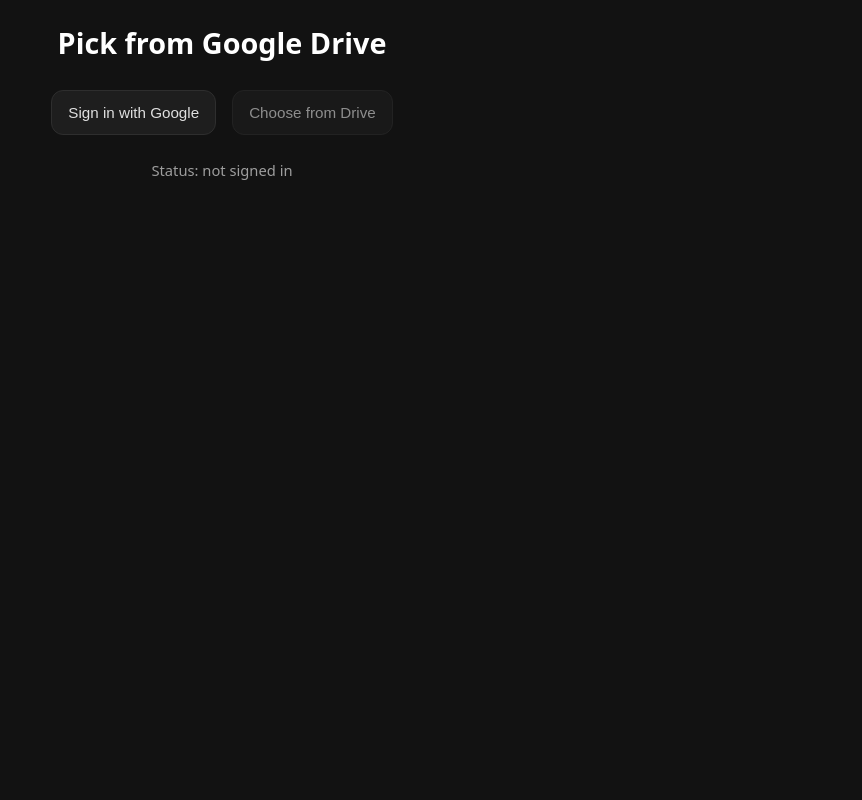
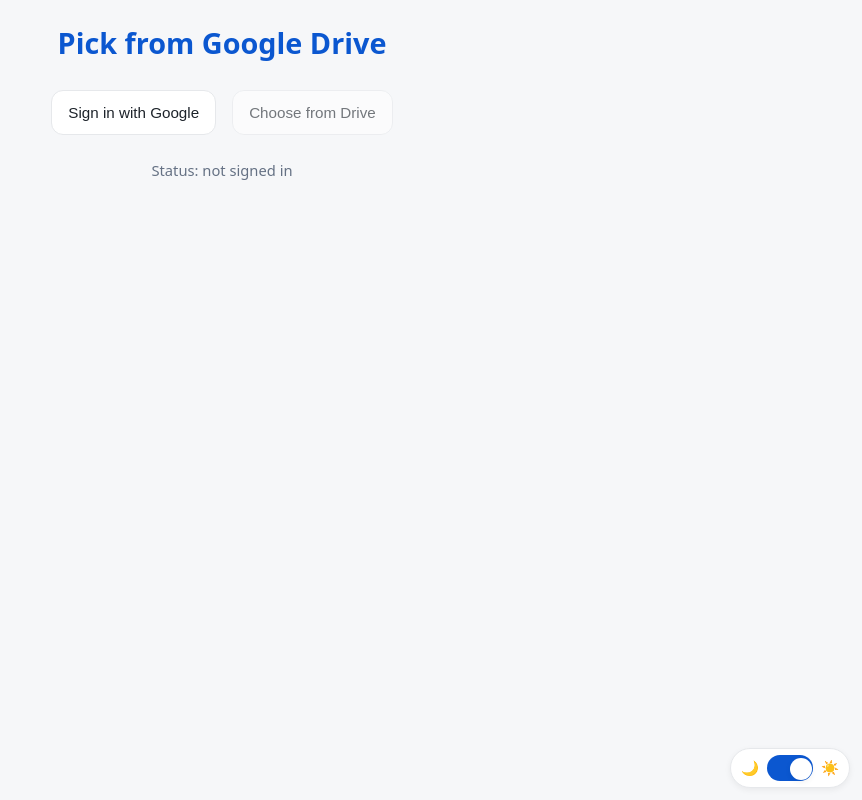
Before and after one commit to imvickykumar999/Google-Drive-File-Picker, a Flask app: page / in a window 1280 px wide. Shown: the whole page, without its empty margins (418-1280 px from the left). Run offline with Flask 3, Linux system fonts and the light colour scheme; some libraries are stand-ins or nearby versions.

Commit message:
Update index.html

```diff
--- a/templates/index.html
+++ b/templates/index.html
@@ -7,7 +7,11 @@
 
   <!-- Styles -->
   <style>
-    :root {
+    /* ===================== THEME TOGGLE ADDITIONS (variables) ===================== */
+    :root { color-scheme: light dark; }
+
+    /* Dark theme (default design you had) */
+    [data-theme="dark"] {
       --bg: #121212;
       --card-bg: #1e1e1e;
       --border: #2e2e2e;
@@ -21,6 +25,23 @@
       --radius: 0.75rem;
       --tap: 48px;
     }
+
+    /* Light theme */
+    [data-theme="light"] {
+      --bg: #f6f7f9;
+      --card-bg: #ffffff;
+      --border: #e6e8eb;
+      --text: #1d232a;
+      --text-muted: #657184;
+      --accent: #0b57d0;
+      --accent-hover: #2b70e4;
+      --focus: #7bb0ff;
+      --shadow: 0 2px 6px rgba(0,0,0,0.06);
+      --shadow-lg: 0 10px 24px rgba(0,0,0,0.08);
+      --radius: 0.75rem;
+      --tap: 48px;
+    }
+    /* ============================================================================ */
 
     html, body { height: 100%; margin: 0; background: var(--bg); color: var(--text); font-family: system-ui, -apple-system, Segoe UI, Roboto, sans-serif; line-height: 1.6; }
 
@@ -37,6 +58,8 @@
       transition: background 0.2s, color 0.2s, border-color 0.2s, box-shadow 0.2s, transform 0.06s;
     }
     button:hover:not(:disabled), a.button:hover { background: var(--accent-hover); color: #000; border-color: var(--accent-hover); }
+    [data-theme="light"] button:hover:not(:disabled),
+    [data-theme="light"] a.button:hover { color: #fff; } /* contrast in light theme */
     button:active { transform: translateY(1px); }
     button:disabled { opacity: 0.6; cursor: not-allowed; }
 
@@ -52,11 +75,68 @@
     .card .row { margin-top: 0.75rem; display: flex; justify-content: center; align-items: center; gap: 0.6rem; flex-wrap: wrap; }
 
     .preview { margin-top: 0.75rem; font-family: ui-monospace, SFMono-Regular, Menlo, monospace; font-size: 0.9rem; white-space: pre-wrap; background: #0f0f0f; border-radius: 0.5rem; padding: 0.6rem; overflow: hidden; max-height: 40vh; width: 100%; }
+    [data-theme="light"] .preview { background: #f2f3f5; }
+
     .preview iframe, .preview video, .preview audio, .preview img { width: 100%; border: 0; border-radius: 8px; display: block; }
     .preview iframe { height: 50vh; }
+
+    /* ===================== THEME TOGGLE ADDITIONS (UI) ===================== */
+    .theme-toggle {
+      position: fixed;
+      bottom: 12px;
+      right: 12px;
+      z-index: 1000;
+      display: inline-flex;
+      align-items: center;
+      gap: 0.5rem;
+      user-select: none;
+      font-size: 0.9rem;
+      color: var(--text-muted);
+      background: var(--card-bg);
+      border: 1px solid var(--border);
+      border-radius: 999px;
+      padding: 6px 10px;
+      box-shadow: var(--shadow);
+    }
+    .switch {
+      position: relative;
+      width: 46px;
+      height: 26px;
+      display: inline-block;
+    }
+    .switch input { opacity: 0; width: 0; height: 0; }
+    .slider {
+      position: absolute; cursor: pointer; inset: 0;
+      background: var(--border);
+      transition: .2s; border-radius: 999px;
+    }
+    .slider:before {
+      position: absolute; content: "";
+      height: 20px; width: 20px; left: 3px; top: 3px;
+      background-color: var(--card-bg);
+      border: 1px solid var(--border);
+      border-radius: 50%;
+      transition: .2s;
+      box-shadow: var(--shadow);
+    }
+    input:checked + .slider { background: var(--accent); }
+    input:checked + .slider:before { transform: translateX(20px); border-color: transparent; }
+    .theme-toggle .icon { line-height: 0; }
+    /* ===================================================================== */
   </style>
 </head>
-<body>
+<body data-theme="dark">
+  <!-- ===================== THEME TOGGLE ADDITIONS (markup) ===================== -->
+  <div class="theme-toggle" role="group" aria-label="Theme">
+    <span class="icon" aria-hidden="true">🌙</span>
+    <label class="switch">
+      <input id="themeSwitch" type="checkbox" aria-label="Toggle light / dark theme">
+      <span class="slider"></span>
+    </label>
+    <span class="icon" aria-hidden="true">☀️</span>
+  </div>
+  <!-- ========================================================================== -->
+
   <main class="container" role="main">
     <h1>Pick from Google Drive</h1>
 
@@ -71,7 +151,6 @@
 
   <script src="https://accounts.google.com/gsi/client" async defer></script>
   <script src="https://apis.google.com/js/api.js" async defer></script>
-
 
   <!-- App logic -->
   <script>
@@ -92,6 +171,33 @@
     const filesEl  = document.getElementById('files');
     const authBtn  = document.getElementById('authBtn');
     const pickBtn  = document.getElementById('pickBtn');
+
+    /* ===================== THEME TOGGLE ADDITIONS (logic) ===================== */
+    const THEME_KEY = 'gdrive-picker-theme';
+    const switchEl = document.getElementById('themeSwitch');
+
+    // Decide initial theme: saved -> OS preference -> dark
+    function detectPreferredTheme() {
+      const saved = localStorage.getItem(THEME_KEY);
+      if (saved === 'light' || saved === 'dark') return saved;
+      return window.matchMedia && window.matchMedia('(prefers-color-scheme: light)').matches
+             ? 'light' : 'dark';
+    }
+
+    function applyTheme(theme) {
+      document.body.setAttribute('data-theme', theme);
+      localStorage.setItem(THEME_KEY, theme);
+      switchEl.checked = (theme === 'light');
+    }
+
+    // Initialize theme ASAP
+    (function initTheme() { applyTheme(detectPreferredTheme()); })();
+
+    // Respond to toggle
+    switchEl.addEventListener('change', () => {
+      applyTheme(switchEl.checked ? 'light' : 'dark');
+    });
+    /* ======================================================================== */
 
     // Load Picker API
     function loadPickerApi() {
@@ -205,7 +311,6 @@
         <div class="preview" id="preview"></div>
       `;
 
-      // Per-file remove (fix #1)
       const removeBtn = card.querySelector('#removeBtn');
       removeBtn?.addEventListener('click', () => { card.remove(); });
 
@@ -214,7 +319,6 @@
         const dl = card.querySelector('#dl');
         if (dl) dl.href = url;
 
-        // RICH PREVIEW for many file types (fix #2)
         const preview = card.querySelector('#preview');
         tryRenderPreview({ url, name, mimeType, blob, previewEl: preview });
       }
@@ -232,10 +336,17 @@
             formData.append('file', fileObj, fileObj.name);
 
             const res = await fetch(UPLOAD_URL, { method: 'POST', body: formData });
-            const text = await res.text();
-            if (!res.ok) throw new Error(`${res.status} ${res.statusText} – ${text || 'no body'}`);
+            const data = await res.json();
+            if (!res.ok) throw new Error(`${res.status} ${res.statusText} – ${data || 'no body'}`);
 
-            uploadBtn.textContent = 'Uploaded!';
+            const openLink = document.createElement('a');
+            openLink.href = data.download_url;
+            openLink.target = '_blank';
+            openLink.rel = 'noopener';
+            openLink.className = 'button';
+            openLink.textContent = 'Open File';
+
+            uploadBtn.replaceWith(openLink);
           } catch (e) {
             console.error(e);
             uploadBtn.textContent = 'Upload failed';
@@ -250,49 +361,33 @@
 
     // ====== PREVIEW RENDERERS ======
     function tryRenderPreview({ url, name, mimeType, blob, previewEl }) {
-      // Images
       if (mimeType.startsWith('image/')) {
         const img = new Image();
         img.src = url; img.alt = name; img.style.maxWidth = '100%';
         previewEl.appendChild(img); return;
       }
-
-      // Text / JSON
       if (mimeType.startsWith('text/') || mimeType === 'application/json') {
-        blob.text().then(t => {
-          previewEl.textContent = t.slice(0, 2000) + (t.length > 2000 ? '\n…' : '');
-        });
+        blob.text().then(t => { previewEl.textContent = t.slice(0, 2000) + (t.length > 2000 ? '\n…' : ''); });
         return;
       }
-
-      // PDF
       if (mimeType === 'application/pdf') {
         const iframe = document.createElement('iframe');
-        iframe.src = url;
-        iframe.title = `${name} (PDF preview)`;
+        iframe.src = url; iframe.title = `${name} (PDF preview)`;
         previewEl.appendChild(iframe); return;
       }
-
-      // Video
       if (mimeType.startsWith('video/')) {
         const video = document.createElement('video');
         video.controls = true; video.src = url; video.playsInline = true;
         previewEl.appendChild(video); return;
       }
-
-      // Audio
       if (mimeType.startsWith('audio/')) {
         const audio = document.createElement('audio');
         audio.controls = true; audio.src = url;
         previewEl.appendChild(audio); return;
       }
-
-      // Common compressed archives – show basic note
       if (/(zip|x-7z-compressed|x-rar-compressed|x-tar|x-gzip)$/i.test(mimeType)) {
         previewEl.textContent = 'Archive preview not supported. Use Download or Open in Drive.'; return;
       }
-
-      // Office docs and other binaries – offer Drive/webView and download
       previewEl.textContent = 'Inline preview not supported for this file type. Use Download or Open in Drive.';
     }
 
@@ -310,23 +405,19 @@
 
     /* ====== BOOT ====== */
     window.addEventListener('load', () => {
-      // When both scripts finish, init things
       const apiReady = new Promise(resolve => { const check = () => (window.gapi ? resolve() : setTimeout(check, 50)); check(); });
       const gisReady = new Promise(resolve => { const check = () => (window.google && google.accounts && google.accounts.oauth2 ? resolve() : setTimeout(check, 50)); check(); });
 
       Promise.all([apiReady, gisReady]).then(() => { loadPickerApi(); initGIS(); });
 
-      // Wire UI
       authBtn.addEventListener('click', () => ensureAccessToken(false));
       pickBtn.addEventListener('click', () => ensureAccessToken(true));
 
-      // Update CSS --vh on resize for iOS
       const updateVh = () => { const vh = window.innerHeight * 0.01; document.documentElement.style.setProperty('--vh', `${vh}px`); };
       updateVh();
       window.addEventListener('resize', throttle(updateVh, 150), { passive: true });
     });
 
-    /* Simple throttle to avoid layout jank on mobile */
     function throttle(fn, wait) {
       let after, timeout, last = 0;
       return (...args) => {
```
